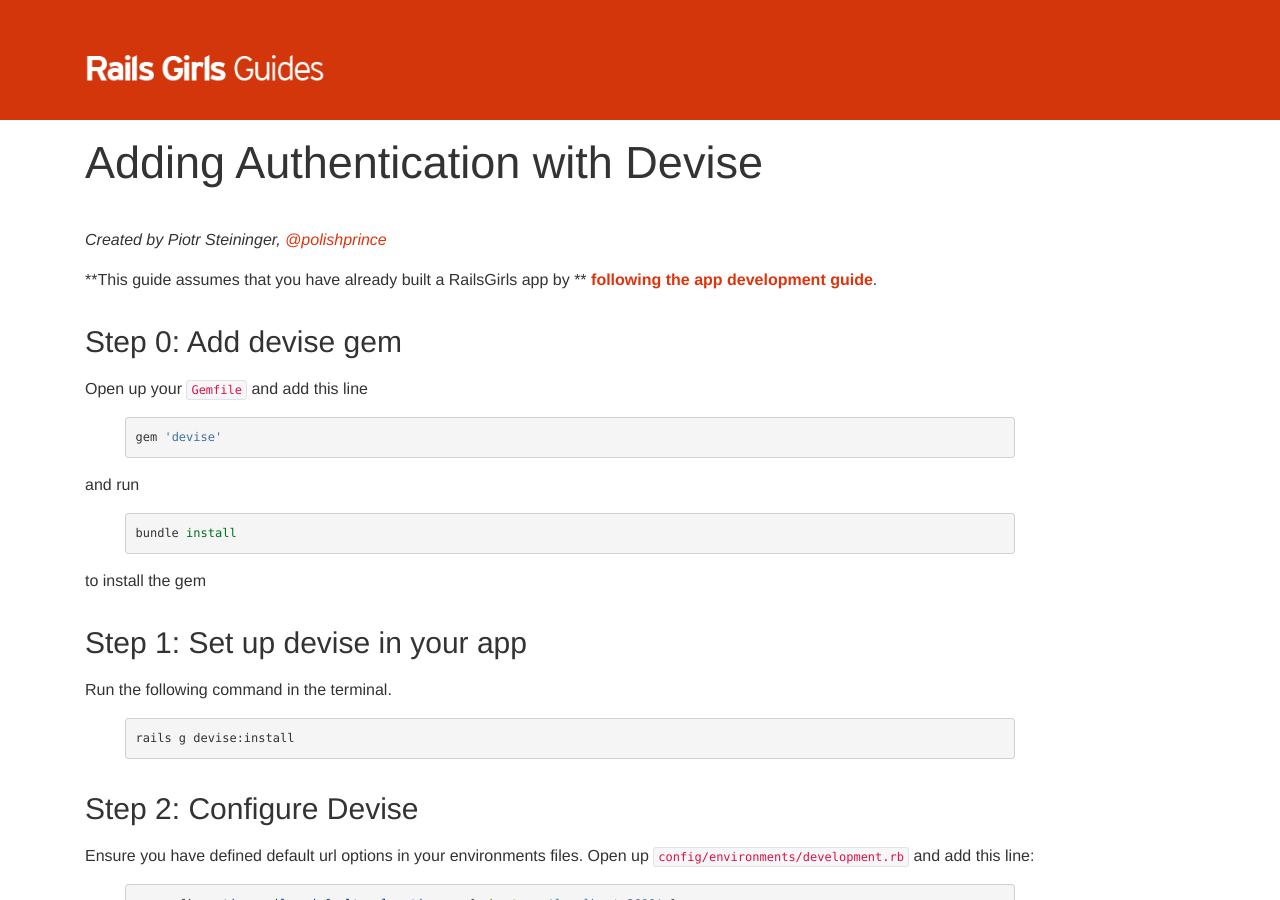
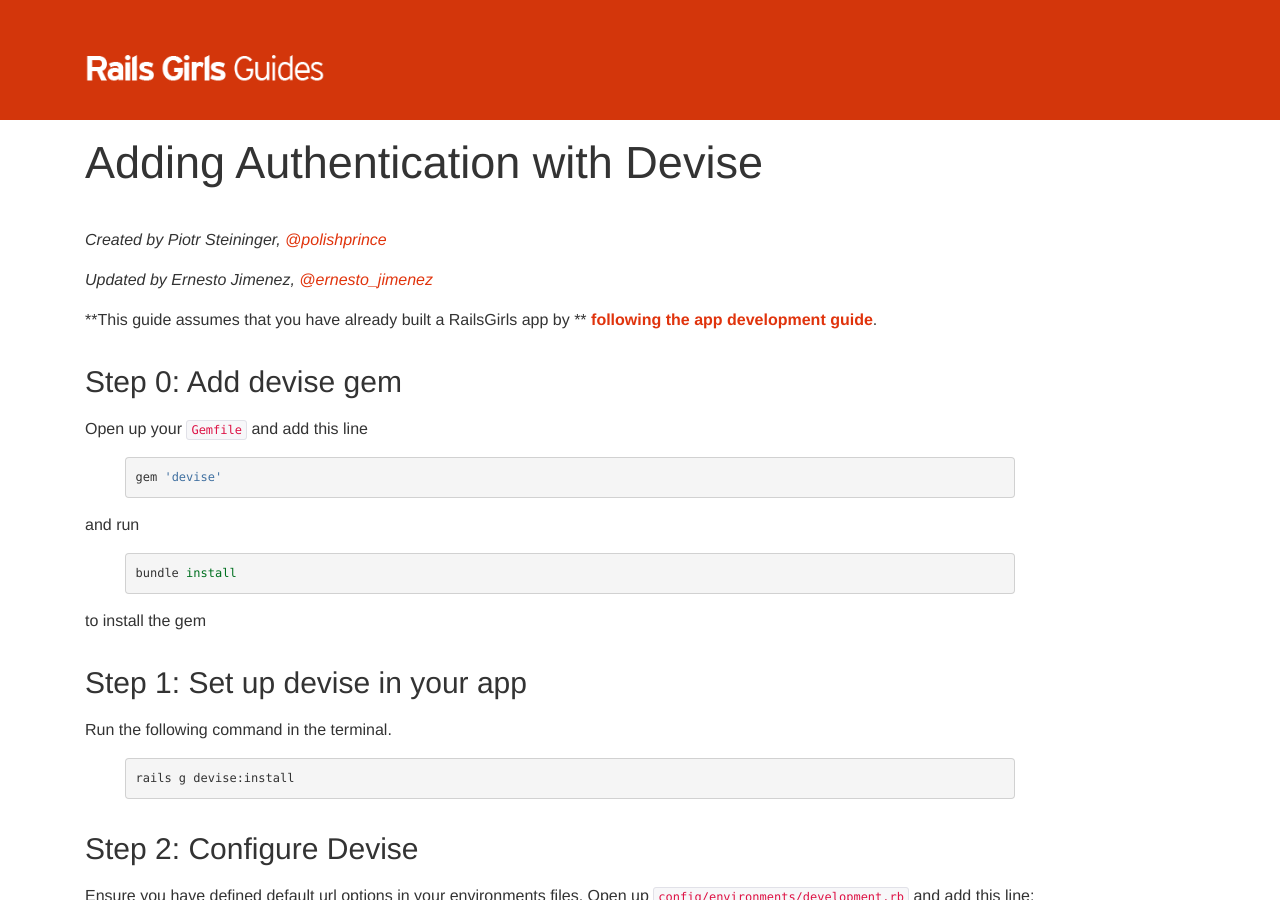
Before and after one commit to railsgirls/guides.railsgirls.com, a Jekyll site: the page built from _posts/2012-11-01-devise.markdown, in a window 1280 px wide and 900 px high. Built offline with Jekyll 4.4.1, drawn with Linux system fonts in a browser that asks for light colours; nearby versions of some CDN libraries; Markdown is read by kramdown in place of the engine named in the settings.

Commit message:
Credit for the updates

```diff
--- a/_posts/2012-11-01-devise.markdown
+++ b/_posts/2012-11-01-devise.markdown
@@ -7,6 +7,8 @@
 # Adding Authentication with Devise
 
 *Created by Piotr Steininger, [@polishprince](https://twitter.com/polishprince)*
+
+*Updated by Ernesto Jimenez, [@ernesto_jimenez](https://twitter.com/ernesto_jimenez)*
 
 **This guide assumes that you have already built a RailsGirls app by ** [**following the app development guide**](/app).
 
```
